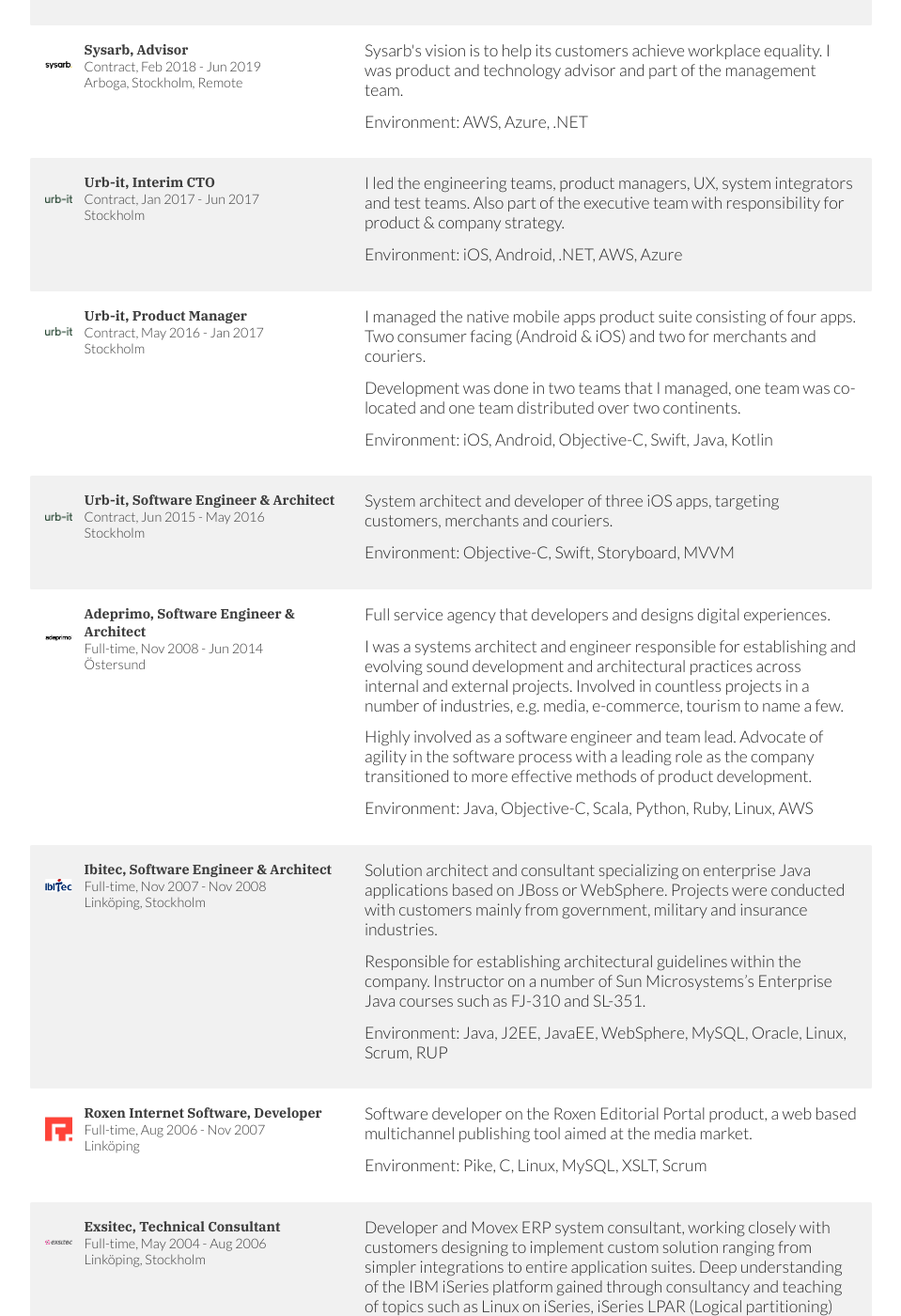
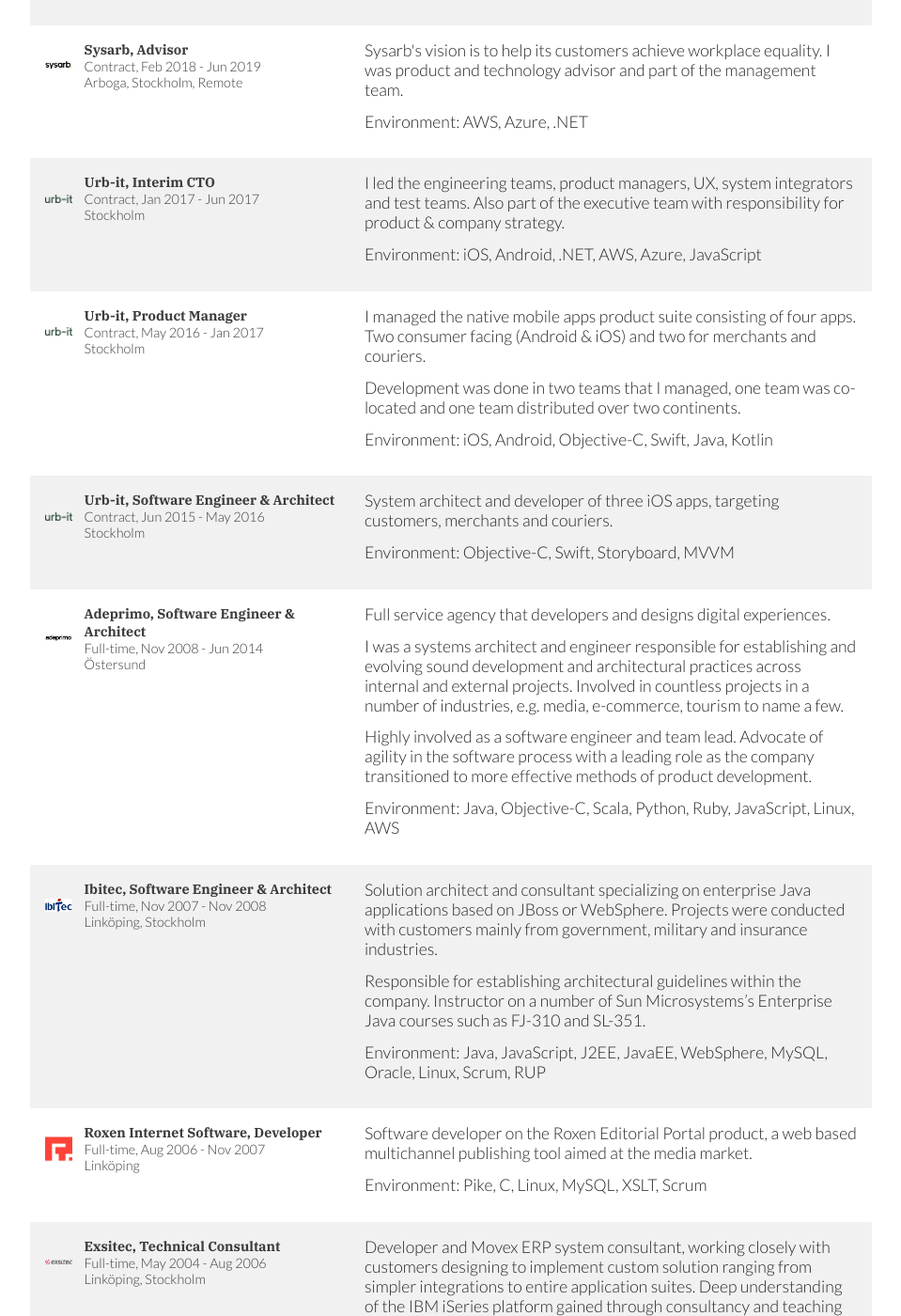
Before and after one commit to simonnordberg/simonnordberg.github.io, a Jekyll site: the page built from resume.md, in a window 1280 px wide and 1400 px high, scrolled down 2710 px. Shown: the whole window at 94% size, without its empty margins (160-1119 px from the left). Built offline with Jekyll 4.4.1, drawn with Linux system fonts in a browser that asks for light colours; our own code applies the rules of GitHub Pages for plain Markdown files; some of the changed text lies outside the part shown.

Commit message:
Add experience

```diff
--- a/resume.md
+++ b/resume.md
@@ -454,7 +454,7 @@ class: resume
         executive team with responsibility for product & company strategy.
       </p>
       <p>
-        Environment: iOS, Android, .NET, AWS, Azure
+        Environment: iOS, Android, .NET, AWS, Azure, JavaScript
       </p>
     </div>
   </div>
@@ -525,7 +525,7 @@ class: resume
         role as the company transitioned to more effective methods of product development.
       </p>
       <p>
-        Environment: Java, Objective-C, Scala, Python, Ruby, Linux, AWS
+        Environment: Java, Objective-C, Scala, Python, Ruby, JavaScript, Linux, AWS
       </p>
     </div>
   </div>
@@ -549,7 +549,7 @@ class: resume
         Microsystems’s Enterprise Java courses such as FJ-310 and SL-351.
       </p>
       <p>
-        Environment: Java, J2EE, JavaEE, WebSphere, MySQL, Oracle, Linux, Scrum, RUP
+        Environment: Java, JavaScript, J2EE, JavaEE, WebSphere, MySQL, Oracle, Linux, Scrum, RUP
       </p>
     </div>
   </div>
@@ -591,7 +591,7 @@ class: resume
         LPAR (Logical partitioning) and SQL.
       </p>
       <p>
-        Environment: Java, iSeries, OS/400, DB2, Movex
+        Environment: Java, JavaScript, iSeries, OS/400, DB2, Movex
       </p>
     </div>
   </div>
@@ -722,7 +722,7 @@ class: resume
         low yield discount flyers.
       </p>
       <p>
-        Environment: Objective-C, Swift, Java, Ruby, Python, Machine Learning, AWS
+        Environment: Objective-C, Swift, Java, JavaScript, Ruby, Python, Machine Learning, AWS
       </p>
     </div>
   </div>
```
